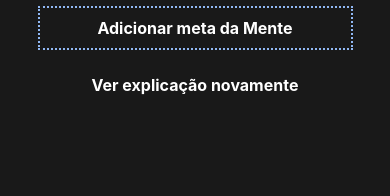
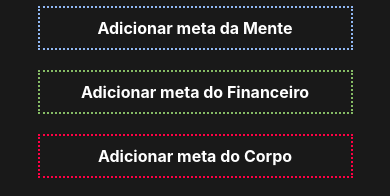
Before and after one commit to DaveScott99/Bob-OneBitCode, a React Native app: screen /Home in a window 390 px wide. Shown: the part 629-825 px from the top of the page. Built offline with nearby package versions, Linux system fonts and the light colour scheme.

Commit message:
Edição e Criação dos Hábitos

```diff
--- a/src/Components/Home/EditHabit/index.jsx
+++ b/src/Components/Home/EditHabit/index.jsx
@@ -0,0 +1,61 @@
+import React from "react";
+import { StyleSheet, TouchableOpacity, Text, View } from "react-native";
+
+export default function EditHabit({ habit, frequency, habitArea, checkColor }) {
+
+    function handleEdit() {
+        console.log("Botão de editar clicado")
+    }
+
+    function handleChck() {
+        console.log(`Botão de check do ${habitArea}`)
+    }
+
+    return(
+        <TouchableOpacity
+            activeOpacity={0.9}
+            style={styles.button}
+            onPress={handleEdit}
+        >
+            <View style={styles.habitText}>
+                <Text style={styles.habitTitle}>{habit}</Text>
+                <Text style={styles.habitFrequency}>{frequency}</Text>
+            </View>
+
+            <TouchableOpacity
+                style={[styles.check, { borderColor: checkColor}]}
+                onPress={handleChck}
+            />
+        </TouchableOpacity>
+
+    );
+}
+
+const styles = StyleSheet.create({
+
+    button: {
+        backgroundColor: "#151515",
+        borderRadius: 5,
+        width: 320,
+        marginVertical: 10,
+        paddingVertical: 10,
+        paddingHorizontal: 20,
+        flexDirection: "row",
+        alignItems: "center",
+        justifyContent: "space-between",
+    },
+    habitTitle: {
+        color: "white",
+        fontWeight: "bold",
+    },
+    habitFrequency: {
+        color: "white",
+    },
+    check: {
+        width: 20,
+        height: 20,
+        borderWidth: 1,
+        borderRadius: 10,
+    },
+
+})
--- a/src/Pages/Home/index.jsx
+++ b/src/Pages/Home/index.jsx
@@ -4,6 +4,7 @@
 
 import LifeStatus from '../../Components/Common/LifeStatus';
 import CreateHabit from '../../Components/Home/CreateHabit';
+import EditHabit from '../../Components/Home/EditHabit';
 import StatusBar from '../../Components/Home/StatusBar';
 
 export default function Home() {
@@ -28,7 +29,51 @@
                     <Text style={styles.dailyChecks}> ❤️ 20 dias - ✔️ 80 checks </Text>
                     <LifeStatus />
                     <StatusBar />
-                    <CreateHabit habitArea="Mente" borderColor="#90B7F3" />
+
+                    {mindHabit ? (
+                        <EditHabit
+                            habit={mindHabit?.habitName}
+                            frequency={`${mindHabit?.habitTime} - ${mindHabit?.habitFrequency}`}
+                            habitArea={mindHabit?.habitArea}
+                            checkColor="#90B7F3"
+                        />
+                    ) : (
+                        <CreateHabit habitArea="Mente" borderColor="#90B7F3" />
+                    )}
+
+                    {moneyHabit ? (
+                        <EditHabit
+                            habit={moneyHabit?.habitName}
+                            frequency={`${moneyHabit?.habitTime} - ${moneyHabit?.habitFrequency}`}
+                            habitArea={moneyHabit?.habitArea}
+                            checkColor="#85BB65"
+                        />
+                    ) : (
+                        <CreateHabit habitArea="Financeiro" borderColor="#85BB65" />
+                    )}
+
+                    {bodyHabit ? (
+                        <EditHabit
+                            habit={bodyHabit?.habitName}
+                            frequency={`${bodyHabit?.habitTime} - ${bodyHabit?.habitFrequency}`}
+                            habitArea={bodyHabit?.habitArea}
+                            checkColor="#FF0044"
+                        />
+                    ) : (
+                        <CreateHabit habitArea="Corpo" borderColor="#FF0044" />
+                    )}
+
+                    {funHabit ? (
+                        <EditHabit
+                            habit={funHabit?.habitName}
+                            frequency={`${funHabit?.habitTime} - ${funHabit?.habitFrequency}`}
+                            habitArea={funHabit?.habitArea}
+                            checkColor="#FE7F23"
+                        />
+                    ) : (
+                        <CreateHabit habitArea="Humor" borderColor="#FE7F23" />
+                    )}
+
                 </View>
 
                 <Text
```
